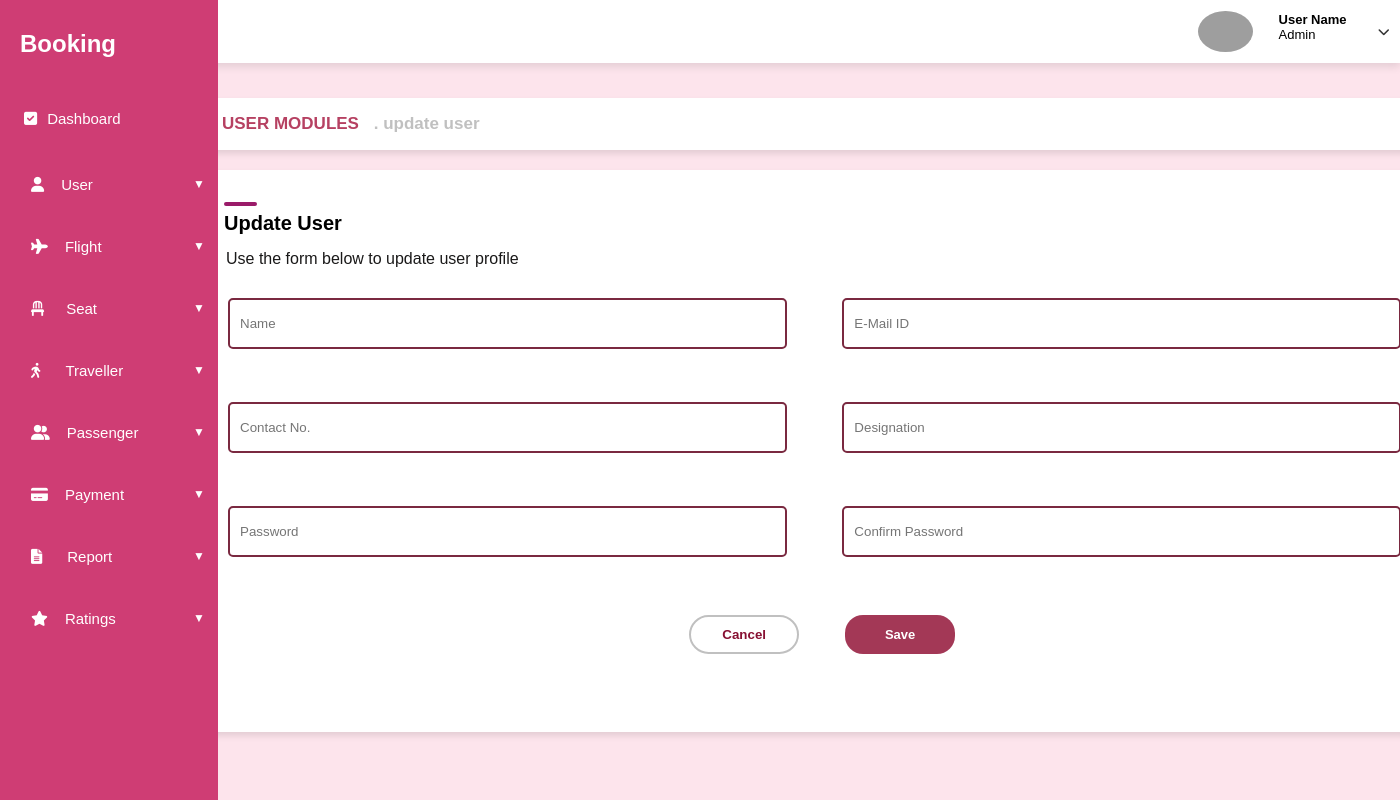
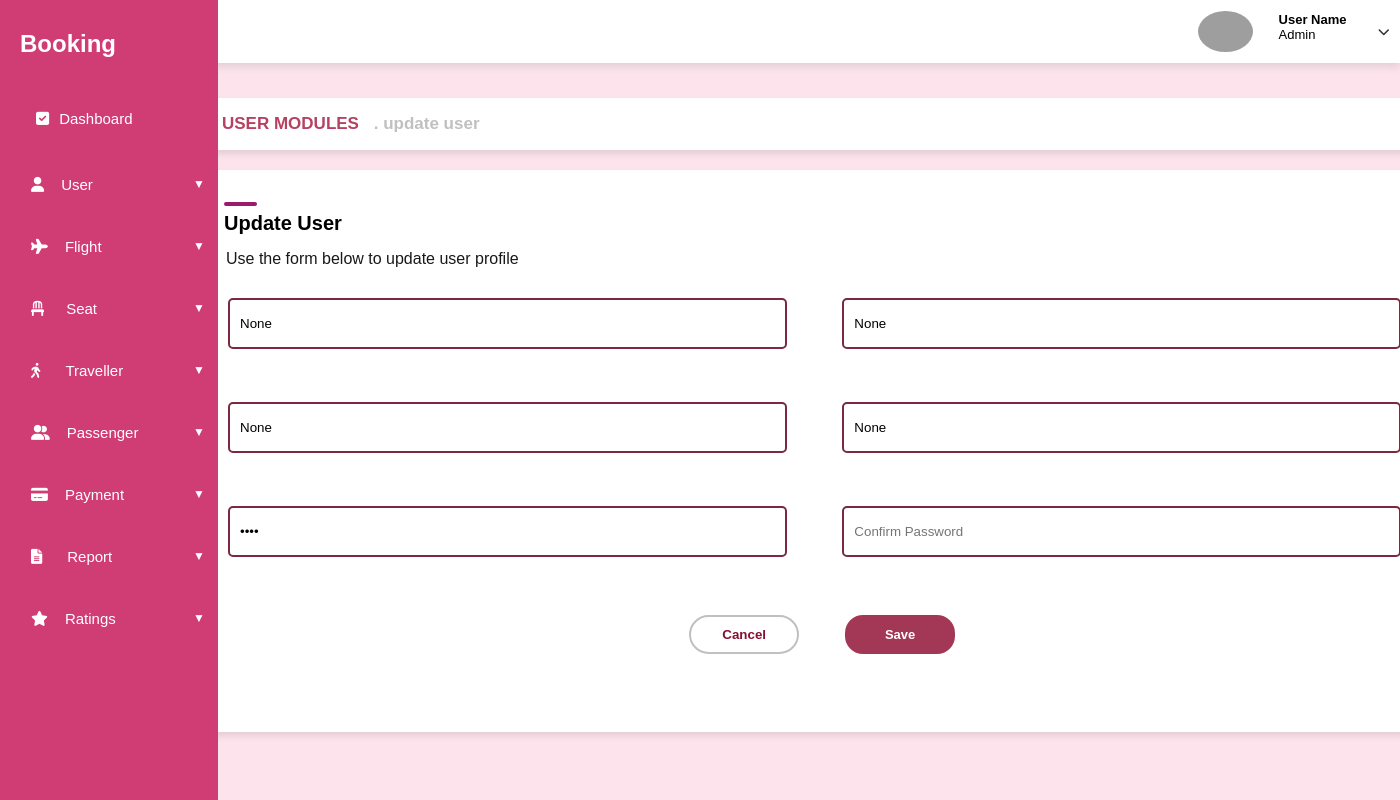
Before and after one commit to psshobana2000/flight_booking, a Django app: template demo/templates/edit_profile.html in a window 1400 px wide. Run offline with Django 5.2, Linux system fonts and the light colour scheme; the template is opened without the code that fills it: values that come from a table or form of the project are taken from there, others are empty; parts of the project's set-up code (start-up, migrations or seed data) failed here and were passed over; grey boxes are pictures that could not be loaded.

Commit message:
profiles

```diff
--- a/demo/static/edit_profile.css
+++ b/demo/static/edit_profile.css
@@ -107,7 +107,7 @@
 
         .board{
                 width: 208px !important;
-                margin-left: -20px;
+                margin-left: -27px !important;
                 transition: background-color 0.3s ease;
                 height: 17px !important;
         }
--- a/demo/static/manage_users.css
+++ b/demo/static/manage_users.css
@@ -228,6 +228,10 @@
 }
 .delete-box p{
     font-size: 20px;
+    justify-content: center;
+}
+.top{
+    margin-top: 10px;
 }
 .logic{
 
--- a/demo/templates/edit_profile.html
+++ b/demo/templates/edit_profile.html
@@ -23,31 +23,31 @@
                 {% csrf_token %}
                 <div class="form-row">
                     <div class="input-container">
-                        <input type="text" id="name" name="name" placeholder="Name" value="{{ profile.name }}" autocomplete="off">
+                        <input type="text" id="name" name="name" placeholder="Name" value="{{ form.name.value }}" autocomplete="off">
                         <span class="error" id="name-error">Please enter the name</span>
                     </div>
                     <div class="input-container">
-                        <input type="email" id="email" name="email" placeholder="E-Mail ID" value="{{ profile.email }}">
+                        <input type="email" id="email" name="email" placeholder="E-Mail ID" value="{{ form.email.value }}">
                         <span class="error" id="email-error">Please enter a valid email</span>
                     </div>
                 </div>
                 <div class="form-row">
                     <div class="input-container">
-                        <input type="text" id="contact" name="contact" placeholder="Contact No." value="{{ profile.contact }}" autocomplete="off">
+                        <input type="text" id="contact" name="contact" placeholder="Contact No." value="{{ form.contact.value }}" autocomplete="off">
                         <span class="error" id="contact-error">Contact number must contain 10 digits</span>
                     </div>
                     <div class="input-container">
-                        <input type="text" id="designation" name="designation" placeholder="Designation" value="{{ profile.designation }}" autocomplete="off">
+                        <input type="text" id="designation" name="designation" placeholder="Designation" value="{{ form.designation.value }}" autocomplete="off">
                         <span class="error" id="designation-error">Invalid designation</span>
                     </div>
                 </div>
                 <div class="form-row">
                     <div class="input-container">
-                        <input type="password" id="password" name="password" placeholder="Password" autocomplete="off">
+                        <input type="password" id="password" name="password" placeholder="Password" value="{{ form.password.value }}" autocomplete="off">
                         <span class="error" id="password-error">Password field is required</span>
                     </div>
                     <div class="input-container">
-                        <input type="password" id="confirm_password" name="confirm_password" placeholder="Confirm Password">
+                        <input type="password" id="confirm_password" name="confirm_password" placeholder="Confirm Password" value="{{ form.confirm_password.value }}" autocomplete="off">
                         <span class="error" id="confirm_password-error">Password does not match</span>
                     </div>
                 </div>
```
Also changed, not shown: demo/static/profile.css (+8 -0 lines), demo/templates/Profile.html (+29 -14 lines), demo/templates/manage_users.html (+7 -9 lines).
